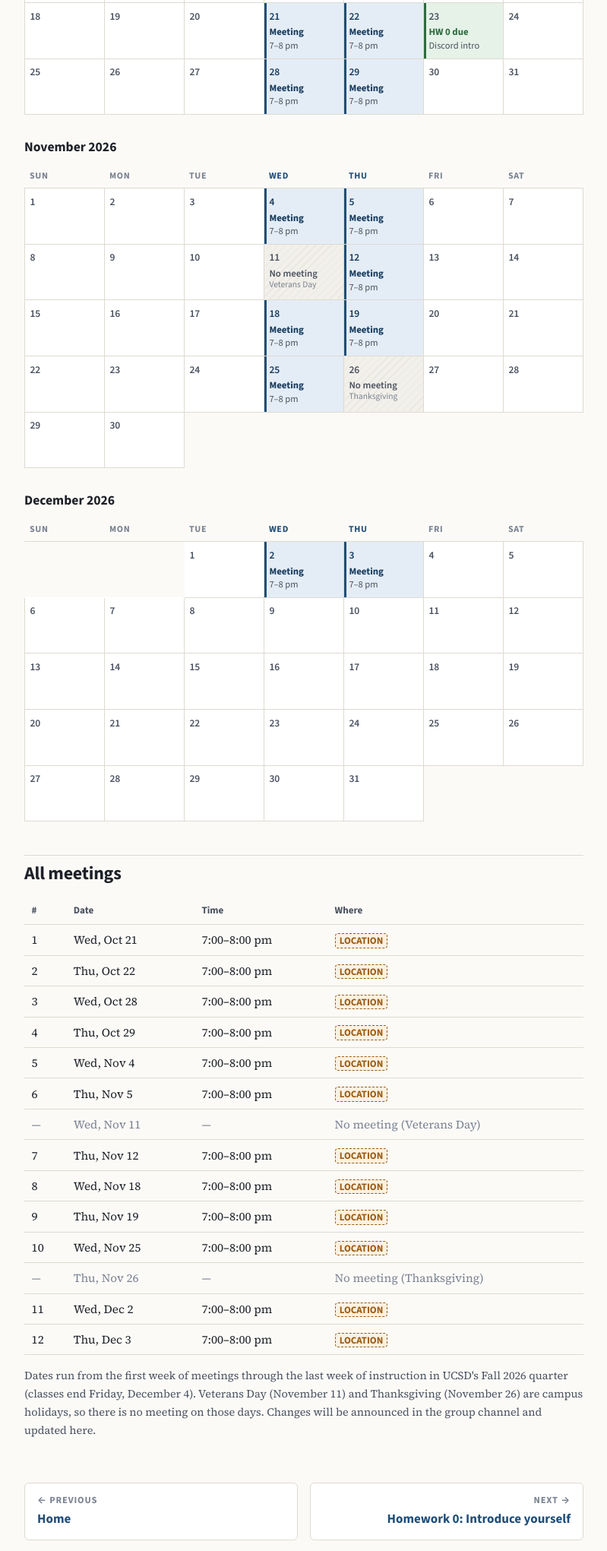
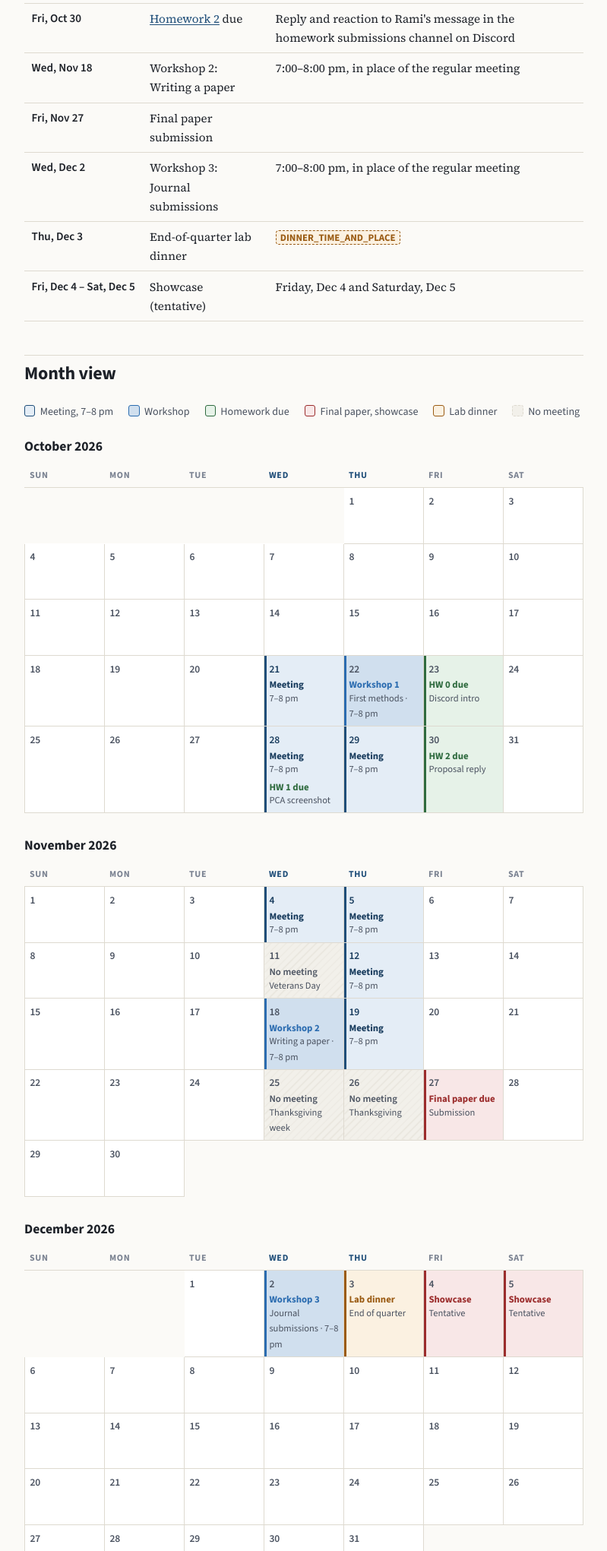
Before and after one commit to RamiAbukhater/AI-Interpretability-Lab-DW, a plain HTML site: page docs/calendar.html in a window 1280 px wide. Shown: the part 759-2800 px from the top of the page at 76% size, without its empty margins (380-1179 px from the left). Drawn offline with nearby package versions, Linux system fonts and the light colour scheme.

Commit message:
Add quarter schedule and Discord submissions for Homework 1 and 2
Calendar: key dates table, workshops on Oct 22 (first methods), Nov 18
(writing a paper), and Dec 2 (journal submissions), no meeting on
Nov 25 for Thanksgiving, final paper submission Nov 27, end-of-quarter
lab dinner Dec 3 in place of that meeting, and a tentative showcase
Dec 4-5.

Homework 1 is due Oct 28; the submission is a screenshot of the PCA
plot with the student's projected personas in the homework submissions
channel on Discord. Homework 2 is due Oct 30; the submission is a reply
and reaction to Rami's message in that channel.

```diff
--- a/docs/assets/css/style.css
+++ b/docs/assets/css/style.css
@@ -711,3 +711,21 @@ ol.checklist li { margin-bottom: 0.5rem; }
 table.cal td.due { background: var(--good-soft); box-shadow: inset 3px 0 0 var(--good); }
 table.cal td.due .ev { color: var(--good); }
 .cal-legend .sw.due { background: var(--good-soft); border-color: var(--good); }
+
+/* calendar: workshops, milestones, lab dinner, and several events per day */
+table.cal td.workshop { background: color-mix(in srgb, var(--d-blue) 22%, var(--bg-raised)); box-shadow: inset 3px 0 0 var(--d-blue); }
+table.cal td.milestone { background: var(--bad-soft); box-shadow: inset 3px 0 0 var(--bad); }
+table.cal td.social { background: var(--warm-soft); box-shadow: inset 3px 0 0 var(--warm); }
+table.cal .ev-workshop { color: var(--d-blue); }
+table.cal .ev-due, table.cal .ev-due a { color: var(--good); }
+table.cal .ev-milestone { color: var(--bad); }
+table.cal .ev-social { color: var(--warm); }
+table.cal .ev a { text-decoration: none; }
+table.cal .ev a:hover { text-decoration: underline; }
+table.cal .ev + .tm + .ev { margin-top: 0.3rem; }
+.cal-legend .sw.workshop { background: color-mix(in srgb, var(--d-blue) 22%, var(--bg-raised)); border-color: var(--d-blue); }
+.cal-legend .sw.milestone { background: var(--bad-soft); border-color: var(--bad); }
+.cal-legend .sw.social { background: var(--warm-soft); border-color: var(--warm); }
+table.meetings tr.ws td { font-weight: 600; }
+table.keydates td:first-child { white-space: nowrap; font-family: var(--font-ui); font-weight: 600; }
+@media (max-width: 560px) { table.keydates td:first-child { white-space: normal; } }
--- a/docs/calendar.html
+++ b/docs/calendar.html
@@ -4,7 +4,7 @@
 <meta charset="utf-8">
 <meta name="viewport" content="width=device-width, initial-scale=1">
 <title>Calendar · DataWorks AI Interpretability Lab</title>
-<meta name="description" content="Meeting calendar for the DataWorks AI Interpretability Lab: Wednesdays and Thursdays, 7 to 8 pm, Fall 2026.">
+<meta name="description" content="Calendar for the DataWorks AI Interpretability Lab, Fall 2026: Wednesday and Thursday meetings at 7 to 8 pm, workshops, homework deadlines, the final paper, the lab dinner, and the showcase.">
 <link rel="icon" href="assets/img/favicon.svg" type="image/svg+xml">
 <link rel="preconnect" href="https://fonts.googleapis.com">
 <link rel="preconnect" href="https://fonts.gstatic.com" crossorigin>
@@ -34,7 +34,7 @@
     <article class="content">
 <div class="eyebrow">Schedule</div>
       <h1>Calendar</h1>
-      <p class="lede">We meet twice a week, <strong>Wednesdays and Thursdays from 7:00 to 8:00 pm</strong> (Pacific time). Meetings cover the high-level ideas; setup, reading, and the notebook happen between them.</p>
+      <p class="lede">We meet twice a week, <strong>Wednesdays and Thursdays from 7:00 to 8:00 pm</strong> (Pacific time). Three of those meetings are workshops. Deadlines, the final paper, the lab dinner, and the showcase are all on this page.</p>
 
       <div class="table-scroll">
         <table class="plain weekly">
@@ -46,10 +46,32 @@
         </table>
       </div>
 
+      <h2 id="key-dates">Key dates</h2>
+      <div class="table-scroll">
+        <table class="plain keydates">
+          <thead><tr><th scope="col">Date</th><th scope="col">What</th><th scope="col">Details</th></tr></thead>
+          <tbody>
+            <tr><td>Thu, Oct 22</td><td>Workshop 1: First methods</td><td>7:00–8:00 pm, in place of the regular meeting</td></tr>
+            <tr><td>Fri, Oct 23</td><td><a href="homework-0.html">Homework 0</a> due</td><td>Introduction post in the general research chat on Discord</td></tr>
+            <tr><td>Wed, Oct 28</td><td><a href="homework-1.html">Homework 1</a> due</td><td>Screenshot of your PCA plot with your projected personas, in the homework submissions channel on Discord</td></tr>
+            <tr><td>Fri, Oct 30</td><td><a href="homework-2.html">Homework 2</a> due</td><td>Reply and reaction to Rami's message in the homework submissions channel on Discord</td></tr>
+            <tr><td>Wed, Nov 18</td><td>Workshop 2: Writing a paper</td><td>7:00–8:00 pm, in place of the regular meeting</td></tr>
+            <tr><td>Fri, Nov 27</td><td>Final paper submission</td><td></td></tr>
+            <tr><td>Wed, Dec 2</td><td>Workshop 3: Journal submissions</td><td>7:00–8:00 pm, in place of the regular meeting</td></tr>
+            <tr><td>Thu, Dec 3</td><td>End-of-quarter lab dinner</td><td><span class="todo-inline">DINNER_TIME_AND_PLACE</span></td></tr>
+            <tr><td>Fri, Dec 4 – Sat, Dec 5</td><td>Showcase (tentative)</td><td>Friday, Dec 4 and Saturday, Dec 5</td></tr>
+          </tbody>
+        </table>
+      </div>
+
+      <h2 id="month-view">Month view</h2>
       <div class="cal-legend" aria-hidden="true">
         <span><i class="sw meet"></i>Meeting, 7–8 pm</span>
-        <span><i class="sw off"></i>No meeting (holiday)</span>
+        <span><i class="sw workshop"></i>Workshop</span>
         <span><i class="sw due"></i>Homework due</span>
+        <span><i class="sw milestone"></i>Final paper, showcase</span>
+        <span><i class="sw social"></i>Lab dinner</span>
+        <span><i class="sw off"></i>No meeting</span>
       </div>
 
       <div class="table-scroll cal-month">
@@ -60,8 +82,8 @@
             <tr><td class="out"></td><td class="out"></td><td class="out"></td><td class="out"></td><td><span class="dnum">1</span></td><td><span class="dnum">2</span></td><td><span class="dnum">3</span></td></tr>
             <tr><td><span class="dnum">4</span></td><td><span class="dnum">5</span></td><td><span class="dnum">6</span></td><td><span class="dnum">7</span></td><td><span class="dnum">8</span></td><td><span class="dnum">9</span></td><td><span class="dnum">10</span></td></tr>
             <tr><td><span class="dnum">11</span></td><td><span class="dnum">12</span></td><td><span class="dnum">13</span></td><td><span class="dnum">14</span></td><td><span class="dnum">15</span></td><td><span class="dnum">16</span></td><td><span class="dnum">17</span></td></tr>
-            <tr><td><span class="dnum">18</span></td><td><span class="dnum">19</span></td><td><span class="dnum">20</span></td><td class="meet"><span class="dnum">21</span><span class="ev">Meeting</span><span class="tm">7–8 pm</span></td><td class="meet"><span class="dnum">22</span><span class="ev">Meeting</span><span class="tm">7–8 pm</span></td><td class="due"><span class="dnum">23</span><span class="ev">HW 0 due</span><span class="tm">Discord intro</span></td><td><span class="dnum">24</span></td></tr>
-            <tr><td><span class="dnum">25</span></td><td><span class="dnum">26</span></td><td><span class="dnum">27</span></td><td class="meet"><span class="dnum">28</span><span class="ev">Meeting</span><span class="tm">7–8 pm</span></td><td class="meet"><span class="dnum">29</span><span class="ev">Meeting</span><span class="tm">7–8 pm</span></td><td><span class="dnum">30</span></td><td><span class="dnum">31</span></td></tr>
+            <tr><td><span class="dnum">18</span></td><td><span class="dnum">19</span></td><td><span class="dnum">20</span></td><td class="meet"><span class="dnum">21</span><span class="ev ev-meet">Meeting</span><span class="tm">7–8 pm</span></td><td class="workshop"><span class="dnum">22</span><span class="ev ev-workshop">Workshop 1</span><span class="tm">First methods · 7–8 pm</span></td><td class="due"><span class="dnum">23</span><span class="ev ev-due"><a href="homework-0.html">HW 0 due</a></span><span class="tm">Discord intro</span></td><td><span class="dnum">24</span></td></tr>
+            <tr><td><span class="dnum">25</span></td><td><span class="dnum">26</span></td><td><span class="dnum">27</span></td><td class="meet"><span class="dnum">28</span><span class="ev ev-meet">Meeting</span><span class="tm">7–8 pm</span><span class="ev ev-due"><a href="homework-1.html">HW 1 due</a></span><span class="tm">PCA screenshot</span></td><td class="meet"><span class="dnum">29</span><span class="ev ev-meet">Meeting</span><span class="tm">7–8 pm</span></td><td class="due"><span class="dnum">30</span><span class="ev ev-due"><a href="homework-2.html">HW 2 due</a></span><span class="tm">Proposal reply</span></td><td><span class="dnum">31</span></td></tr>
           </tbody>
         </table>
       </div>
@@ -70,10 +92,10 @@
           <caption>November 2026</caption>
           <thead><tr><th scope="col" abbr="Sunday">Sun</th><th scope="col" abbr="Monday">Mon</th><th scope="col" abbr="Tuesday">Tue</th><th scope="col" class="mday" abbr="Wednesday">Wed</th><th scope="col" class="mday" abbr="Thursday">Thu</th><th scope="col" abbr="Friday">Fri</th><th scope="col" abbr="Saturday">Sat</th></tr></thead>
           <tbody>
-            <tr><td><span class="dnum">1</span></td><td><span class="dnum">2</span></td><td><span class="dnum">3</span></td><td class="meet"><span class="dnum">4</span><span class="ev">Meeting</span><span class="tm">7–8 pm</span></td><td class="meet"><span class="dnum">5</span><span class="ev">Meeting</span><span class="tm">7–8 pm</span></td><td><span class="dnum">6</span></td><td><span class="dnum">7</span></td></tr>
-            <tr><td><span class="dnum">8</span></td><td><span class="dnum">9</span></td><td><span class="dnum">10</span></td><td class="off"><span class="dnum">11</span><span class="ev">No meeting</span><span class="why">Veterans Day</span></td><td class="meet"><span class="dnum">12</span><span class="ev">Meeting</span><span class="tm">7–8 pm</span></td><td><span class="dnum">13</span></td><td><span class="dnum">14</span></td></tr>
-            <tr><td><span class="dnum">15</span></td><td><span class="dnum">16</span></td><td><span class="dnum">17</span></td><td class="meet"><span class="dnum">18</span><span class="ev">Meeting</span><span class="tm">7–8 pm</span></td><td class="meet"><span class="dnum">19</span><span class="ev">Meeting</span><span class="tm">7–8 pm</span></td><td><span class="dnum">20</span></td><td><span class="dnum">21</span></td></tr>
-            <tr><td><span class="dnum">22</span></td><td><span class="dnum">23</span></td><td><span class="dnum">24</span></td><td class="meet"><span class="dnum">25</span><span class="ev">Meeting</span><span class="tm">7–8 pm</span></td><td class="off"><span class="dnum">26</span><span class="ev">No meeting</span><span class="why">Thanksgiving</span></td><td><span class="dnum">27</span></td><td><span class="dnum">28</span></td></tr>
+            <tr><td><span class="dnum">1</span></td><td><span class="dnum">2</span></td><td><span class="dnum">3</span></td><td class="meet"><span class="dnum">4</span><span class="ev ev-meet">Meeting</span><span class="tm">7–8 pm</span></td><td class="meet"><span class="dnum">5</span><span class="ev ev-meet">Meeting</span><span class="tm">7–8 pm</span></td><td><span class="dnum">6</span></td><td><span class="dnum">7</span></td></tr>
+            <tr><td><span class="dnum">8</span></td><td><span class="dnum">9</span></td><td><span class="dnum">10</span></td><td class="off"><span class="dnum">11</span><span class="ev ev-off">No meeting</span><span class="tm">Veterans Day</span></td><td class="meet"><span class="dnum">12</span><span class="ev ev-meet">Meeting</span><span class="tm">7–8 pm</span></td><td><span class="dnum">13</span></td><td><span class="dnum">14</span></td></tr>
+            <tr><td><span class="dnum">15</span></td><td><span class="dnum">16</span></td><td><span class="dnum">17</span></td><td class="workshop"><span class="dnum">18</span><span class="ev ev-workshop">Workshop 2</span><span class="tm">Writing a paper · 7–8 pm</span></td><td class="meet"><span class="dnum">19</span><span class="ev ev-meet">Meeting</span><span class="tm">7–8 pm</span></td><td><span class="dnum">20</span></td><td><span class="dnum">21</span></td></tr>
+            <tr><td><span class="dnum">22</span></td><td><span class="dnum">23</span></td><td><span class="dnum">24</span></td><td class="off"><span class="dnum">25</span><span class="ev ev-off">No meeting</span><span class="tm">Thanksgiving week</span></td><td class="off"><span class="dnum">26</span><span class="ev ev-off">No meeting</span><span class="tm">Thanksgiving</span></td><td class="milestone"><span class="dnum">27</span><span class="ev ev-milestone">Final paper due</span><span class="tm">Submission</span></td><td><span class="dnum">28</span></td></tr>
             <tr><td><span class="dnum">29</span></td><td><span class="dnum">30</span></td><td class="out"></td><td class="out"></td><td class="out"></td><td class="out"></td><td class="out"></td></tr>
           </tbody>
         </table>
@@ -83,7 +105,7 @@
           <caption>December 2026</caption>
           <thead><tr><th scope="col" abbr="Sunday">Sun</th><th scope="col" abbr="Monday">Mon</th><th scope="col" abbr="Tuesday">Tue</th><th scope="col" class="mday" abbr="Wednesday">Wed</th><th scope="col" class="mday" abbr="Thursday">Thu</th><th scope="col" abbr="Friday">Fri</th><th scope="col" abbr="Saturday">Sat</th></tr></thead>
           <tbody>
-            <tr><td class="out"></td><td class="out"></td><td><span class="dnum">1</span></td><td class="meet"><span class="dnum">2</span><span class="ev">Meeting</span><span class="tm">7–8 pm</span></td><td class="meet"><span class="dnum">3</span><span class="ev">Meeting</span><span class="tm">7–8 pm</span></td><td><span class="dnum">4</span></td><td><span class="dnum">5</span></td></tr>
+            <tr><td class="out"></td><td class="out"></td><td><span class="dnum">1</span></td><td class="workshop"><span class="dnum">2</span><span class="ev ev-workshop">Workshop 3</span><span class="tm">Journal submissions · 7–8 pm</span></td><td class="social"><span class="dnum">3</span><span class="ev ev-social">Lab dinner</span><span class="tm">End of quarter</span></td><td class="milestone"><span class="dnum">4</span><span class="ev ev-milestone">Showcase</span><span class="tm">Tentative</span></td><td class="milestone"><span class="dnum">5</span><span class="ev ev-milestone">Showcase</span><span class="tm">Tentative</span></td></tr>
             <tr><td><span class="dnum">6</span></td><td><span class="dnum">7</span></td><td><span class="dnum">8</span></td><td><span class="dnum">9</span></td><td><span class="dnum">10</span></td><td><span class="dnum">11</span></td><td><span class="dnum">12</span></td></tr>
             <tr><td><span class="dnum">13</span></td><td><span class="dnum">14</span></td><td><span class="dnum">15</span></td><td><span class="dnum">16</span></td><td><span class="dnum">17</span></td><td><span class="dnum">18</span></td><td><span class="dnum">19</span></td></tr>
             <tr><td><span class="dnum">20</span></td><td><span class="dnum">21</span></td><td><span class="dnum">22</span></td><td><span class="dnum">23</span></td><td><span class="dnum">24</span></td><td><span class="dnum">25</span></td><td><span class="dnum">26</span></td></tr>
@@ -95,26 +117,26 @@
       <h2 id="all-meetings">All meetings</h2>
       <div class="table-scroll">
         <table class="plain meetings">
-          <thead><tr><th scope="col">#</th><th scope="col">Date</th><th scope="col">Time</th><th scope="col">Where</th></tr></thead>
+          <thead><tr><th scope="col">#</th><th scope="col">Date</th><th scope="col">Time</th><th scope="col">Topic</th><th scope="col">Where</th></tr></thead>
           <tbody>
-            <tr><td>1</td><td>Wed, Oct 21</td><td>7:00–8:00 pm</td><td><span class="todo-inline">LOCATION</span></td></tr>
-            <tr><td>2</td><td>Thu, Oct 22</td><td>7:00–8:00 pm</td><td><span class="todo-inline">LOCATION</span></td></tr>
-            <tr><td>3</td><td>Wed, Oct 28</td><td>7:00–8:00 pm</td><td><span class="todo-inline">LOCATION</span></td></tr>
-            <tr><td>4</td><td>Thu, Oct 29</td><td>7:00–8:00 pm</td><td><span class="todo-inline">LOCATION</span></td></tr>
-            <tr><td>5</td><td>Wed, Nov 4</td><td>7:00–8:00 pm</td><td><span class="todo-inline">LOCATION</span></td></tr>
-            <tr><td>6</td><td>Thu, Nov 5</td><td>7:00–8:00 pm</td><td><span class="todo-inline">LOCATION</span></td></tr>
-            <tr class="off"><td>—</td><td>Wed, Nov 11</td><td>—</td><td>No meeting (Veterans Day)</td></tr>
-            <tr><td>7</td><td>Thu, Nov 12</td><td>7:00–8:00 pm</td><td><span class="todo-inline">LOCATION</span></td></tr>
-            <tr><td>8</td><td>Wed, Nov 18</td><td>7:00–8:00 pm</td><td><span class="todo-inline">LOCATION</span></td></tr>
-            <tr><td>9</td><td>Thu, Nov 19</td><td>7:00–8:00 pm</td><td><span class="todo-inline">LOCATION</span></td></tr>
-            <tr><td>10</td><td>Wed, Nov 25</td><td>7:00–8:00 pm</td><td><span class="todo-inline">LOCATION</span></td></tr>
-            <tr class="off"><td>—</td><td>Thu, Nov 26</td><td>—</td><td>No meeting (Thanksgiving)</td></tr>
-            <tr><td>11</td><td>Wed, Dec 2</td><td>7:00–8:00 pm</td><td><span class="todo-inline">LOCATION</span></td></tr>
-            <tr><td>12</td><td>Thu, Dec 3</td><td>7:00–8:00 pm</td><td><span class="todo-inline">LOCATION</span></td></tr>
+            <tr><td>1</td><td>Wed, Oct 21</td><td>7:00–8:00 pm</td><td>Regular meeting</td><td><span class="todo-inline">LOCATION</span></td></tr>
+            <tr class="ws"><td>2</td><td>Thu, Oct 22</td><td>7:00–8:00 pm</td><td>Workshop 1: First methods</td><td><span class="todo-inline">LOCATION</span></td></tr>
+            <tr><td>3</td><td>Wed, Oct 28</td><td>7:00–8:00 pm</td><td>Regular meeting</td><td><span class="todo-inline">LOCATION</span></td></tr>
+            <tr><td>4</td><td>Thu, Oct 29</td><td>7:00–8:00 pm</td><td>Regular meeting</td><td><span class="todo-inline">LOCATION</span></td></tr>
+            <tr><td>5</td><td>Wed, Nov 4</td><td>7:00–8:00 pm</td><td>Regular meeting</td><td><span class="todo-inline">LOCATION</span></td></tr>
+            <tr><td>6</td><td>Thu, Nov 5</td><td>7:00–8:00 pm</td><td>Regular meeting</td><td><span class="todo-inline">LOCATION</span></td></tr>
+            <tr class="off"><td>—</td><td>Wed, Nov 11</td><td>—</td><td>No meeting (Veterans Day)</td><td>—</td></tr>
+            <tr><td>7</td><td>Thu, Nov 12</td><td>7:00–8:00 pm</td><td>Regular meeting</td><td><span class="todo-inline">LOCATION</span></td></tr>
+            <tr class="ws"><td>8</td><td>Wed, Nov 18</td><td>7:00–8:00 pm</td><td>Workshop 2: Writing a paper</td><td><span class="todo-inline">LOCATION</span></td></tr>
+            <tr><td>9</td><td>Thu, Nov 19</td><td>7:00–8:00 pm</td><td>Regular meeting</td><td><span class="todo-inline">LOCATION</span></td></tr>
+            <tr class="off"><td>—</td><td>Wed, Nov 25</td><td>—</td><td>No meeting (Thanksgiving week)</td><td>—</td></tr>
+            <tr class="off"><td>—</td><td>Thu, Nov 26</td><td>—</td><td>No meeting (Thanksgiving)</td><td>—</td></tr>
+            <tr class="ws"><td>10</td><td>Wed, Dec 2</td><td>7:00–8:00 pm</td><td>Workshop 3: Journal submissions</td><td><span class="todo-inline">LOCATION</span></td></tr>
+            <tr class="off"><td>—</td><td>Thu, Dec 3</td><td>—</td><td>No regular meeting: end-of-quarter lab dinner</td><td>—</td></tr>
           </tbody>
         </table>
       </div>
-      <p class="small">Dates run from the first week of meetings through the last week of instruction in UCSD's Fall 2026 quarter (classes end Friday, December 4). Veterans Day (November 11) and Thanksgiving (November 26) are campus holidays, so there is no meeting on those days. Changes will be announced in the group channel and updated here.</p>
+      <p class="small">Meetings run through the last week of instruction in UCSD's Fall 2026 quarter (classes end Friday, December 4). There is no meeting on Veterans Day (November 11) or during Thanksgiving week (November 25 and 26), and the lab dinner takes the place of the December 3 meeting. The showcase dates are tentative. Changes will be announced on Discord and updated here.</p>
       <nav class="pager" id="pager"></nav>
       <footer class="site-footer" id="site-footer">
         <noscript><p>DataWorks AI Interpretability Lab. Leads and instructors: Rami Abukhater, Alec Min, and Akshar Sinha. Adapted from ARENA notebook 4.4 and The Assistant Axis (Lu et al., 2026).</p></noscript>
```
Also changed, not shown: docs/concepts/07-steering.html (+1 -1 lines), docs/homework-1.html (+25 -31 lines), docs/homework-2.html (+13 -4 lines), 1 other file.
